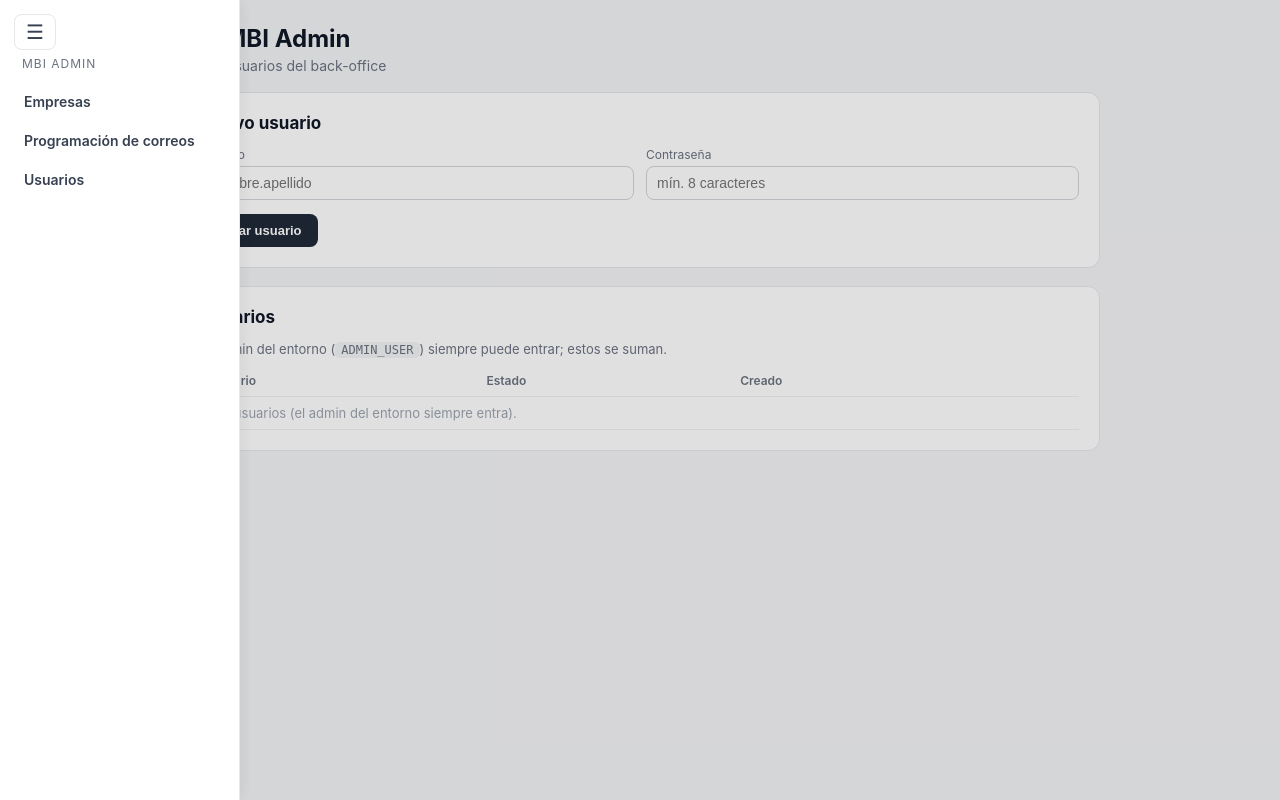
After one commit to rodrigomartinez70/business-ai, a FastAPI app: template api/src/admin/templates/usuarios.html in a window 1280 px wide, after a click that opens the changed part. The commit adds this page. Run offline with FastAPI, Linux system fonts and the light colour scheme; the template is opened without the code that fills it, so the values that code supplies are empty; parts of the project's set-up code (start-up, migrations or seed data) failed here and were passed over; some libraries are stand-ins or nearby versions.

Commit message:
feat(admin): menú a la izquierda (sin fondo de color) + gestión de usuarios
- Menú lateral movido a la IZQUIERDA y con fondo blanco (sin color distinto).
- Usuarios del back-office: tabla public.admin_users (migración 009) con password
  hasheada (PBKDF2-HMAC-SHA256 + salt, stdlib). Auth (require_admin, ahora async)
  valida contra el admin del entorno O los usuarios de la DB. UI /admin/usuarios:
  crear (usuario+password), cambiar contraseña (🔑 inline), activar/desactivar
  (switch), eliminar (🗑). Ítem 'Usuarios' en el menú.

Co-Authored-By: Claude Opus 4.8 <noreply@anthropic.com>

```diff
--- a/api/src/admin/templates/_head.html
+++ b/api/src/admin/templates/_head.html
@@ -6,22 +6,23 @@
   body{background:#f3f4f6;margin:0;color:#111827;}
   .wrap{max-width:920px;margin:0 auto;padding:24px 16px;}
   header h1{margin:0;font-size:24px;} header p{margin:4px 0 0;color:#6b7280;font-size:14px;}
-  /* Menú lateral derecho colapsable (CSS puro, checkbox-hack) */
+  /* Menú lateral izquierdo colapsable (CSS puro, checkbox-hack) — sin fondo de color */
   .menu-toggle{display:none;}
-  .menu-btn{position:fixed;top:14px;right:14px;z-index:40;cursor:pointer;font-size:20px;
+  .menu-btn{position:fixed;top:14px;left:14px;z-index:40;cursor:pointer;font-size:20px;
         background:#fff;border:1px solid #e5e7eb;border-radius:8px;padding:3px 11px;color:#374151;line-height:1.4;}
   .menu-btn:hover{background:#f3f4f6;}
-  .menu-overlay{position:fixed;inset:0;background:rgba(0,0,0,.25);z-index:35;display:none;}
+  .menu-overlay{position:fixed;inset:0;background:rgba(0,0,0,.12);z-index:35;display:none;}
   .menu-toggle:checked ~ .menu-overlay{display:block;}
-  .side-menu{position:fixed;top:0;right:-280px;width:250px;height:100%;background:#1f2937;
-        z-index:38;transition:right .25s ease;padding:56px 16px;box-sizing:border-box;
-        box-shadow:-3px 0 14px rgba(0,0,0,.2);}
-  .menu-toggle:checked ~ .side-menu{right:0;}
-  .side-menu-title{color:#9ca3af;font-size:12px;text-transform:uppercase;letter-spacing:1px;margin:0 8px 12px;}
-  .side-menu a{display:block;color:#e5e7eb;padding:10px 10px;text-decoration:none;border-radius:8px;
+  .side-menu{position:fixed;top:0;left:-280px;width:240px;height:100%;background:#fff;
+        z-index:38;transition:left .25s ease;padding:56px 14px;box-sizing:border-box;
+        border-right:1px solid #e5e7eb;box-shadow:3px 0 14px rgba(0,0,0,.06);}
+  .menu-toggle:checked ~ .side-menu{left:0;}
+  .side-menu-title{color:#6b7280;font-size:12px;text-transform:uppercase;letter-spacing:1px;margin:0 8px 12px;}
+  .side-menu a{display:block;color:#374151;padding:10px 10px;text-decoration:none;border-radius:8px;
         font-size:14px;font-weight:600;margin:2px 0;}
-  .side-menu a:hover{background:#374151;}
-  .side-menu a.on{background:#2563eb;color:#fff;}
+  .side-menu a:hover{background:#f3f4f6;}
+  .side-menu a.on{background:#eff6ff;color:#2563eb;}
+  .wrap header{padding-left:44px;}   /* deja lugar al botón ☰ arriba-izquierda */
   .card{background:#fff;border:1px solid #e5e7eb;border-radius:12px;padding:20px;margin:18px 0;}
   .card h2{margin:0 0 14px;font-size:17px;}
   form .grid{display:grid;grid-template-columns:1fr 1fr;gap:12px;}
--- a/api/src/admin/templates/_menu.html
+++ b/api/src/admin/templates/_menu.html
@@ -8,4 +8,6 @@
      class="{{ 'on' if path == '/admin' or path.startswith('/admin/tenants') else '' }}">Empresas</a>
   <a href="/admin/schedules"
      class="{{ 'on' if path.startswith('/admin/schedules') else '' }}">Programación de correos</a>
+  <a href="/admin/usuarios"
+     class="{{ 'on' if path.startswith('/admin/usuarios') else '' }}">Usuarios</a>
 </nav>
--- /dev/null
+++ b/api/src/admin/templates/_usuarios_tabla.html
@@ -0,0 +1,31 @@
+<table id="usr-tabla" class="dt"{% if oob %} hx-swap-oob="true"{% endif %}>
+  <thead><tr><th>Usuario</th><th>Estado</th><th>Creado</th><th></th></tr></thead>
+  <tbody>
+    {% for u in usuarios %}
+    <tr class="{{ 'off' if not u.activo else '' }}">
+      <td><strong>{{ u.username }}</strong></td>
+      <td>
+        <label class="switch" title="{{ 'Activo' if u.activo else 'Inactivo' }}">
+          <input type="checkbox" {% if u.activo %}checked{% endif %}
+                 hx-post="/admin/usuarios/{{ u.id }}/toggle"
+                 hx-vals='{"activo": "{{ "false" if u.activo else "true" }}"}'
+                 hx-target="#usr-tabla" hx-swap="outerHTML">
+          <span class="slider"></span>
+        </label>
+      </td>
+      <td>{{ u.created_at.strftime('%Y-%m-%d') if u.created_at else '—' }}</td>
+      <td><div class="acciones">
+        <button class="icon-btn" title="Cambiar contraseña"
+                hx-get="/admin/usuarios/{{ u.id }}/password"
+                hx-target="closest tr" hx-swap="outerHTML">&#128273;</button>
+        <button class="icon-btn del" title="Eliminar"
+                hx-post="/admin/usuarios/{{ u.id }}/delete"
+                hx-target="#usr-tabla" hx-swap="outerHTML"
+                hx-confirm="¿Eliminar el usuario {{ u.username }}?">&#128465;</button>
+      </div></td>
+    </tr>
+    {% else %}
+    <tr><td colspan="4" style="color:#9ca3af;">Sin usuarios (el admin del entorno siempre entra).</td></tr>
+    {% endfor %}
+  </tbody>
+</table>
--- /dev/null
+++ b/api/src/admin/templates/usuarios.html
@@ -0,0 +1,33 @@
+<!DOCTYPE html>
+<html lang="es">
+<head>
+<title>MBI Admin — Usuarios</title>
+{% include "_head.html" %}
+</head>
+<body>
+{% include "_menu.html" %}
+<div class="wrap">
+  <header><h1>MBI Admin</h1><p>Usuarios del back-office</p></header>
+
+  <section class="card">
+    <h2>Nuevo usuario</h2>
+    <form hx-post="/admin/usuarios" hx-target="#resultado" hx-swap="innerHTML">
+      <div class="grid">
+        <label>Usuario <input name="username" placeholder="nombre.apellido" required></label>
+        <label>Contraseña <input name="password" type="password" minlength="8"
+               autocomplete="new-password" placeholder="mín. 8 caracteres" required></label>
+      </div>
+      <button type="submit">Crear usuario</button>
+    </form>
+    <div id="resultado"></div>
+  </section>
+
+  <section class="card">
+    <h2>Usuarios</h2>
+    <p style="color:#6b7280;font-size:13px;margin:0 0 8px;">
+      El admin del entorno (<code>{{ "ADMIN_USER" }}</code>) siempre puede entrar; estos se suman.</p>
+    {% include "_usuarios_tabla.html" %}
+  </section>
+</div>
+</body>
+</html>
```
Also changed, not shown: api/src/admin/auth.py (+14 -9 lines), api/src/admin/templates/_usuario_fila_pass.html (added, +13 -0 lines), api/src/admin/templates/_usuarios_resultado.html (added, +7 -0 lines), api/src/admin/users.py (added, +95 -0 lines), api/src/routers/admin.py (+64 -0 lines), tests/test_admin.py (+20 -0 lines), postgres/migrations/009_admin_users.sql (added).
